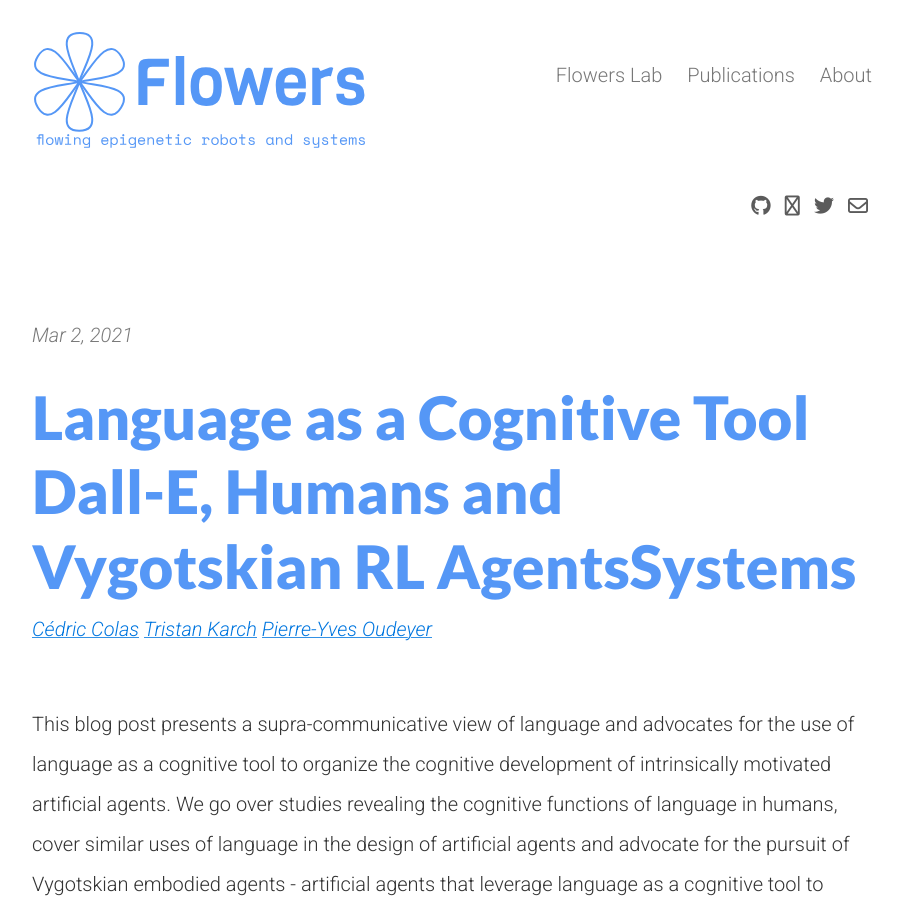
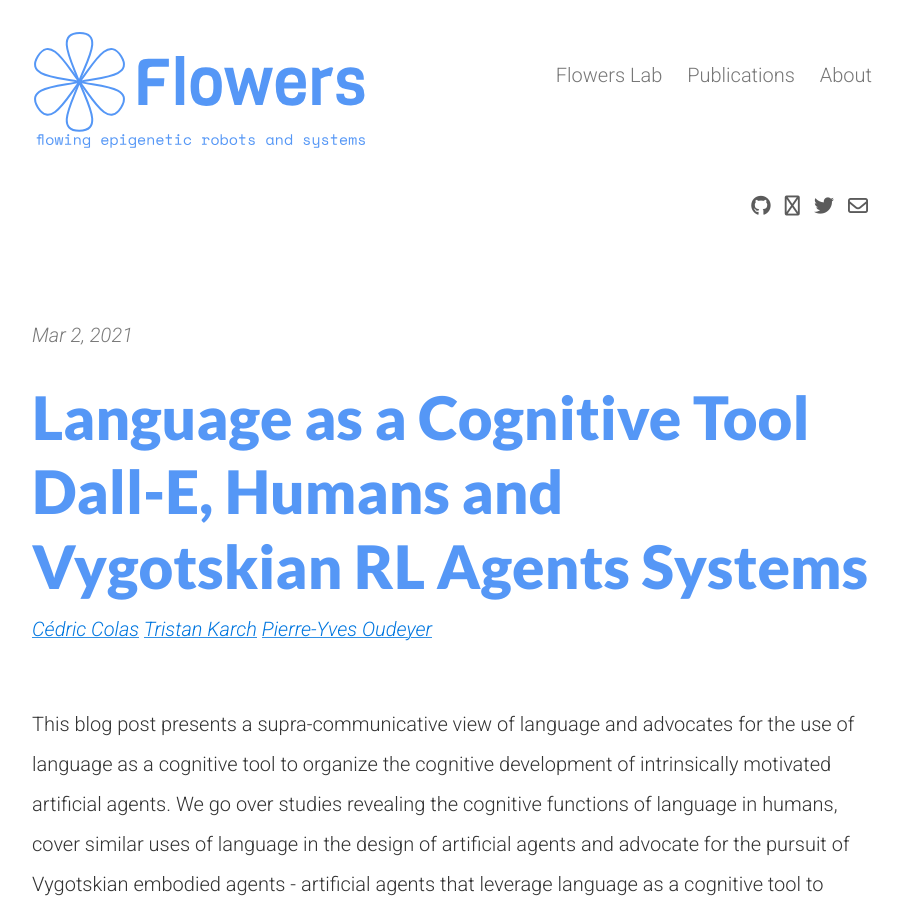
Before and after one commit to flowersteam/flowersteam.github.io, a Jekyll site: the page built from index.html, in a window 1280 px wide and 900 px high. Shown: the whole window, without its empty margins (188-1091 px from the left). Built offline with Jekyll 4.4.1, drawn with Linux system fonts in a browser that asks for light colours; nearby versions of some CDN libraries; the list of posts is cut into pages by our own code.

Commit message:
fix typo in title

```diff
--- a/_posts/2021-03-03-vygotskia_rl.md
+++ b/_posts/2021-03-03-vygotskia_rl.md
@@ -1,6 +1,6 @@
 ---
 layout:     post
-title:      Language as a Cognitive Tool Dall-E, Humans and Vygotskian RL AgentsSystems
+title:      Language as a Cognitive Tool Dall-E, Humans and Vygotskian RL Agents Systems
 date:       2021-03-02
 summary: This blog post presents a supra-communicative view of language and advocates for the use of language as a cognitive tool to organize the cognitive development of intrinsically motivated artificial agents. We go over studies revealing the cognitive functions of language in humans, cover similar uses of language in the design of artificial agents and advocate for the pursuit of Vygotskian embodied agents - artificial agents that leverage language as a cognitive tool to structure their continuous experience, form abstract representations, reason, imagine creative goals, plan towards them and simulate future possibilities.
 
```
